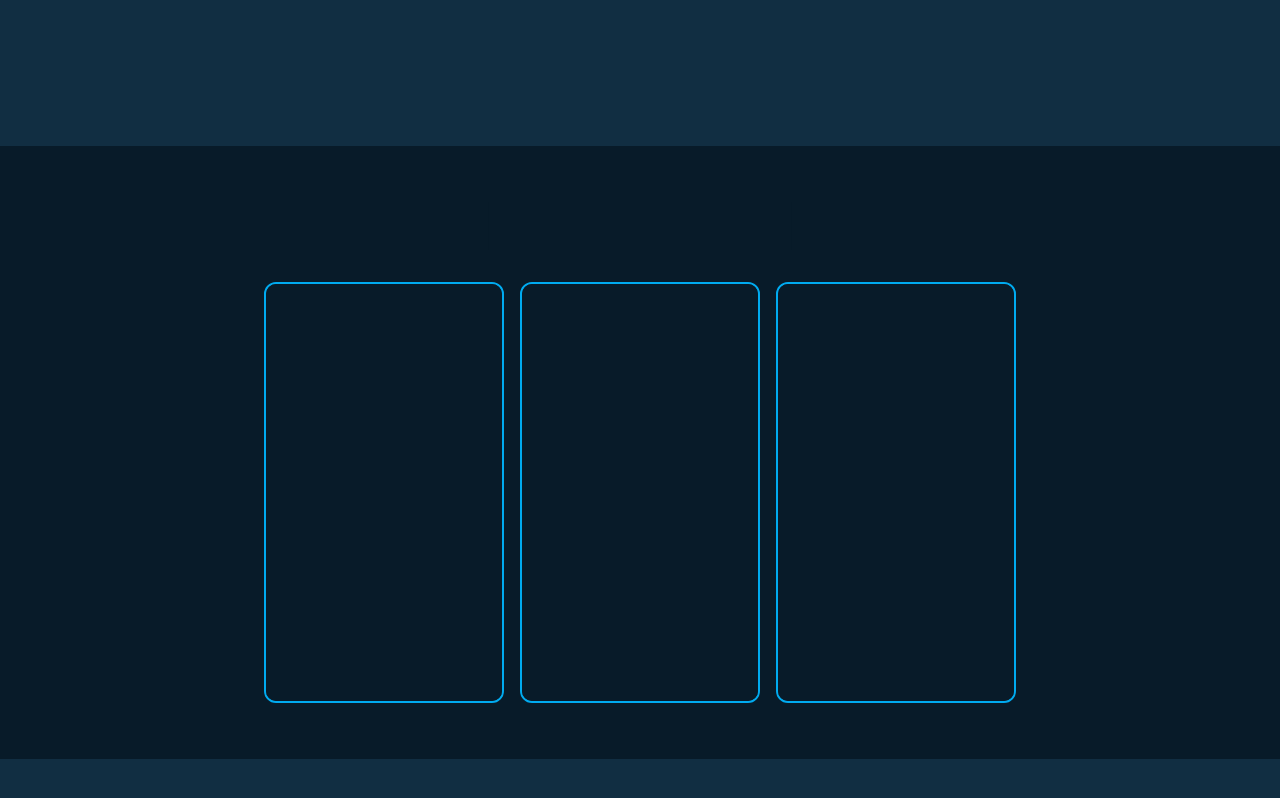
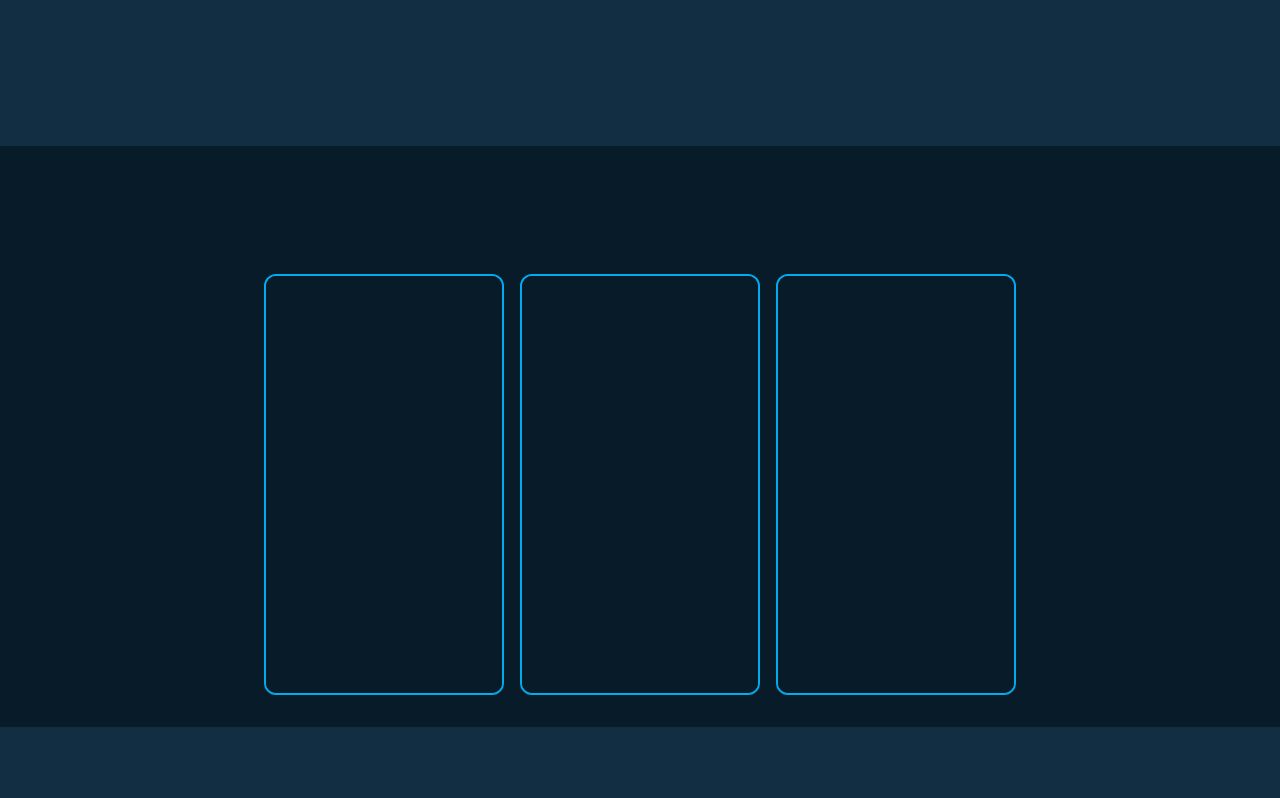
Before and after one commit to Rahmadhatulzikra/My_portfolio, a plain HTML site: page index.html in a window 1280 px wide. Shown: the part 2803-3601 px from the top of the page. Drawn offline with nearby package versions, Linux system fonts and the light colour scheme.

Commit message:
update styles.css

```diff
--- a/styles.css
+++ b/styles.css
@@ -565,7 +565,7 @@ span {
 
 .project {
     min-height: auto;
-    padding: 7rem;
+    padding: 6rem 9% 4rem;
     background: var(--bg-color);
 }
 
```
